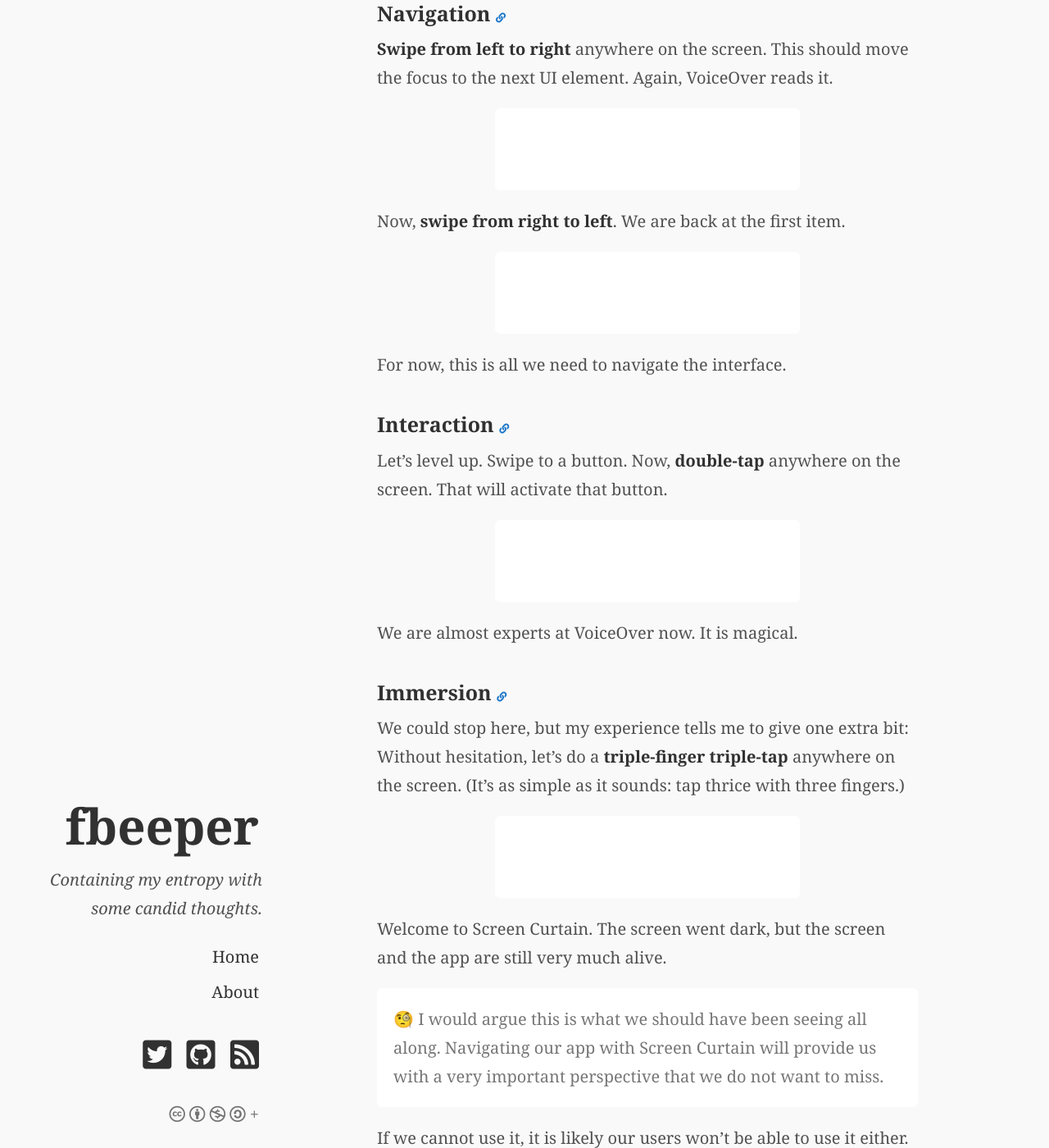
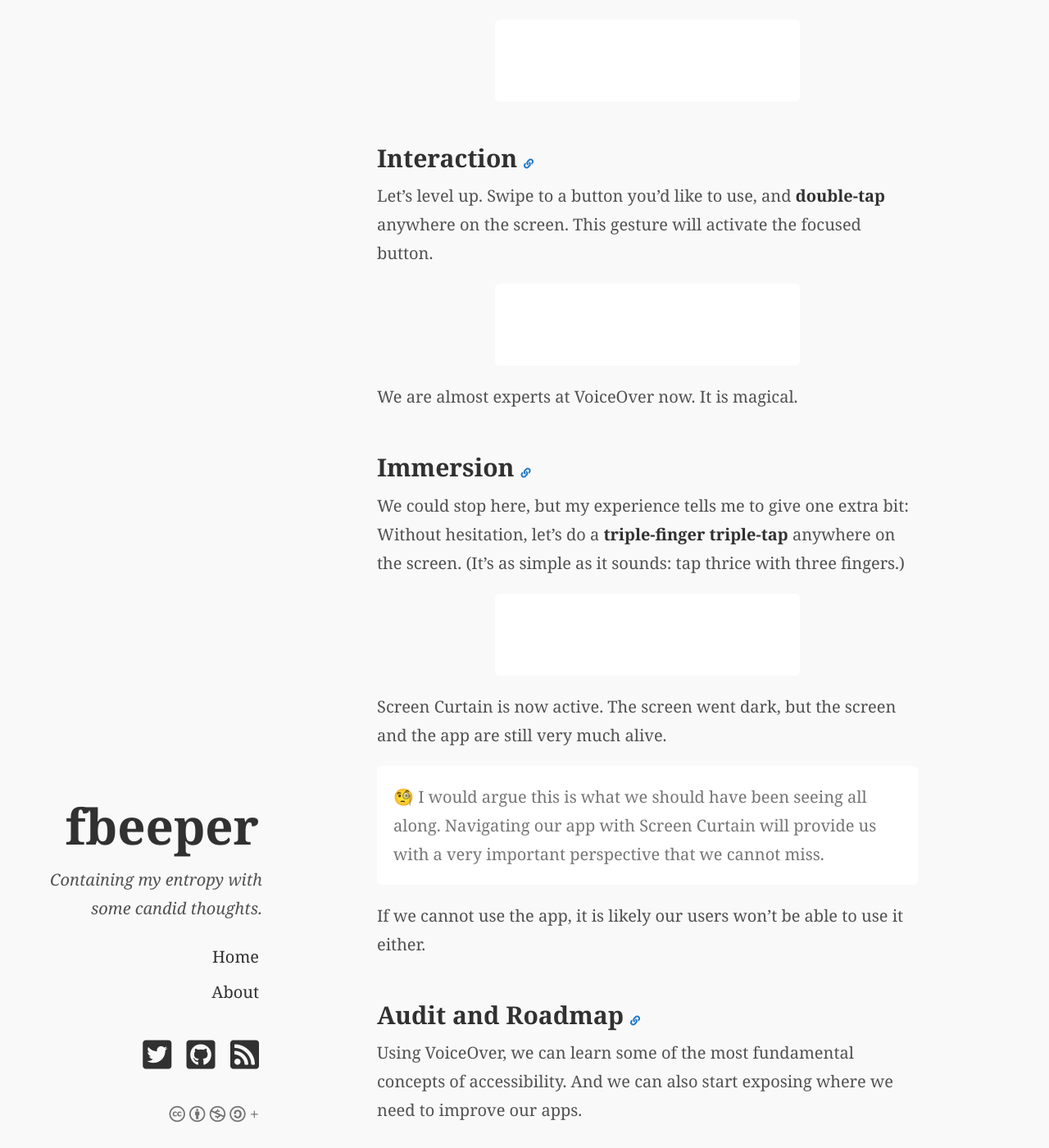
Before and after one commit to fbeeper/fbeeper.github.io, a Jekyll site: the page built from _posts/2020-06-11-Accessibility-Audit-VoiceOver-101.md, in a window 1280 px wide and 1400 px high, scrolled down 854 px. Shown: the whole window at 82% size. Built offline with Jekyll 4.4.1, drawn with Linux system fonts in a browser that asks for light colours; nearby versions of some CDN libraries; some web fonts are replaced; some of the changed text lies outside the part shown.

Commit message:
nitpicking the accessibility 101 article

```diff
--- a/_posts/2020-06-11-Accessibility-Audit-VoiceOver-101.md
+++ b/_posts/2020-06-11-Accessibility-Audit-VoiceOver-101.md
@@ -32,29 +24,27 @@ Now, **swipe from right to left**. We are back at the first item.
 
 {% include image.html src='/public/img/2020-06-11-Swipe/LightR2LSwipe.gif' darkSrc='/public/img/2020-06-11-Swipe/DarkR2LSwipe.gif' alt='Left to Right Swipe Animation' %}
 
-For now, this is all we need to navigate the interface.
+## Interaction
 
-### Interaction
-
-Let's level up. Swipe to a button. Now, **double-tap** anywhere on the screen. That will activate that button.
+Let's level up. Swipe to a button you'd like to use, and **double-tap** anywhere on the screen. This gesture will activate the focused button.
 
 {% include image.html src='/public/img/2020-06-11-Swipe/Light1F2Tap.gif' darkSrc='/public/img/2020-06-11-Swipe/Dark1F2Tap.gif' alt='Left to Right Swipe Animation' %}
 
 We are almost experts at VoiceOver now. It is magical.
 
-### Immersion
+## Immersion
 
 We could stop here, but my experience tells me to give one extra bit: Without hesitation, let's do a **triple-finger triple-tap** anywhere on the screen. (It's as simple as it sounds: tap thrice with three fingers.)
 
 {% include image.html src='/public/img/2020-06-11-Swipe/Light3F3Tap.gif' darkSrc='/public/img/2020-06-11-Swipe/Dark3F3Tap.gif' alt='Left to Right Swipe Animation' %}
 
-Welcome to Screen Curtain. The screen went dark, but the screen and the app are still very much alive.
+Screen Curtain is now active. The screen went dark, but the screen and the app are still very much alive.
 
 <div class="message">
-🧐 I would argue this is what we should have been seeing all along. Navigating our app with Screen Curtain will provide us with a very important perspective that we do not want to miss.
+🧐 I would argue this is what we should have been seeing all along. Navigating our app with Screen Curtain will provide us with a very important perspective that we cannot miss.
 </div>
 
-If we cannot use it, it is likely our users won't be able to use it either.
+If we cannot use the app, it is likely our users won't be able to use it either.
 
 ## Audit and Roadmap
 
```
Also changed, not shown: other parts of _posts/2020-06-11-Accessibility-Audit-VoiceOver-101.md (+4 -11 lines).
